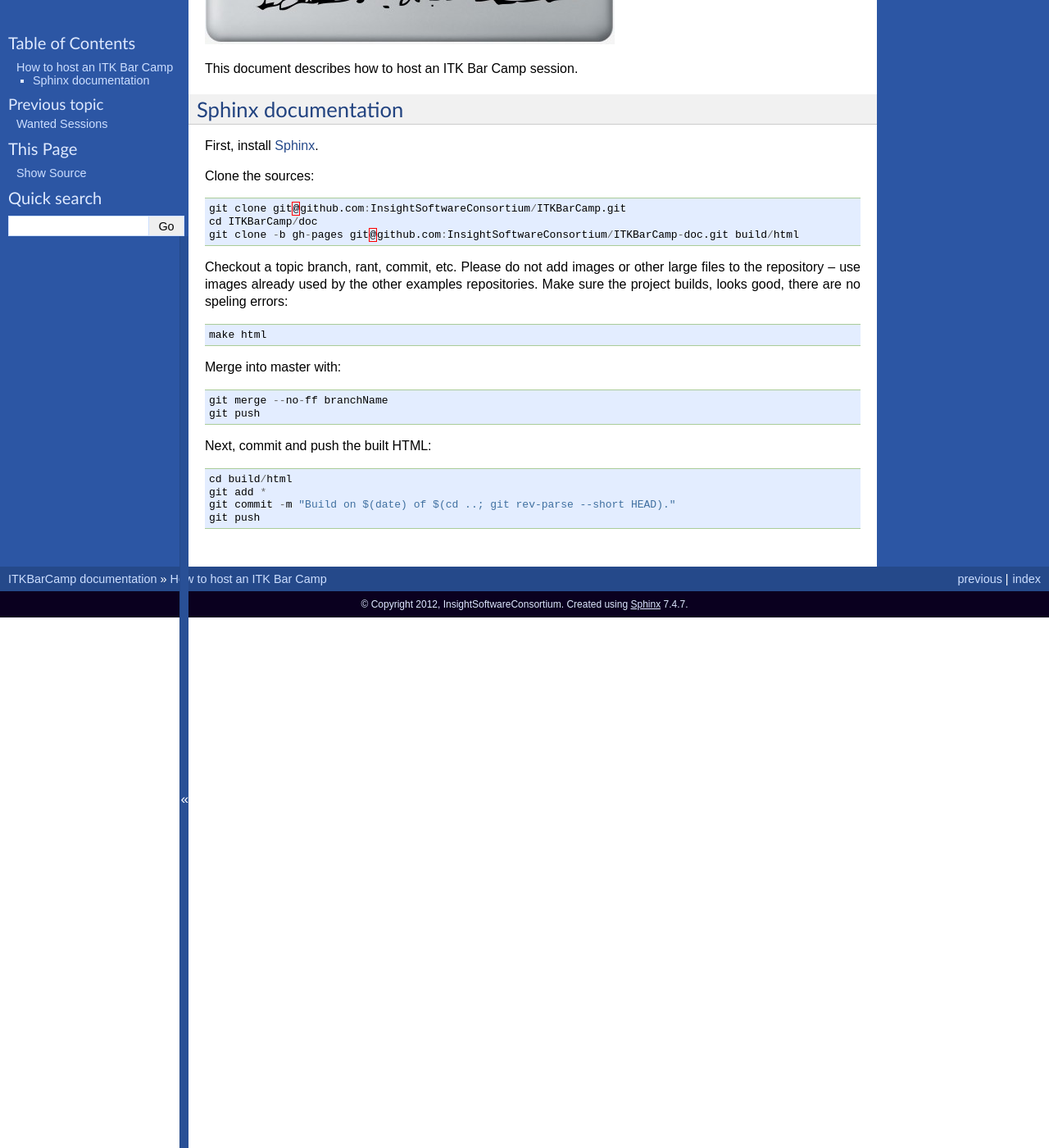
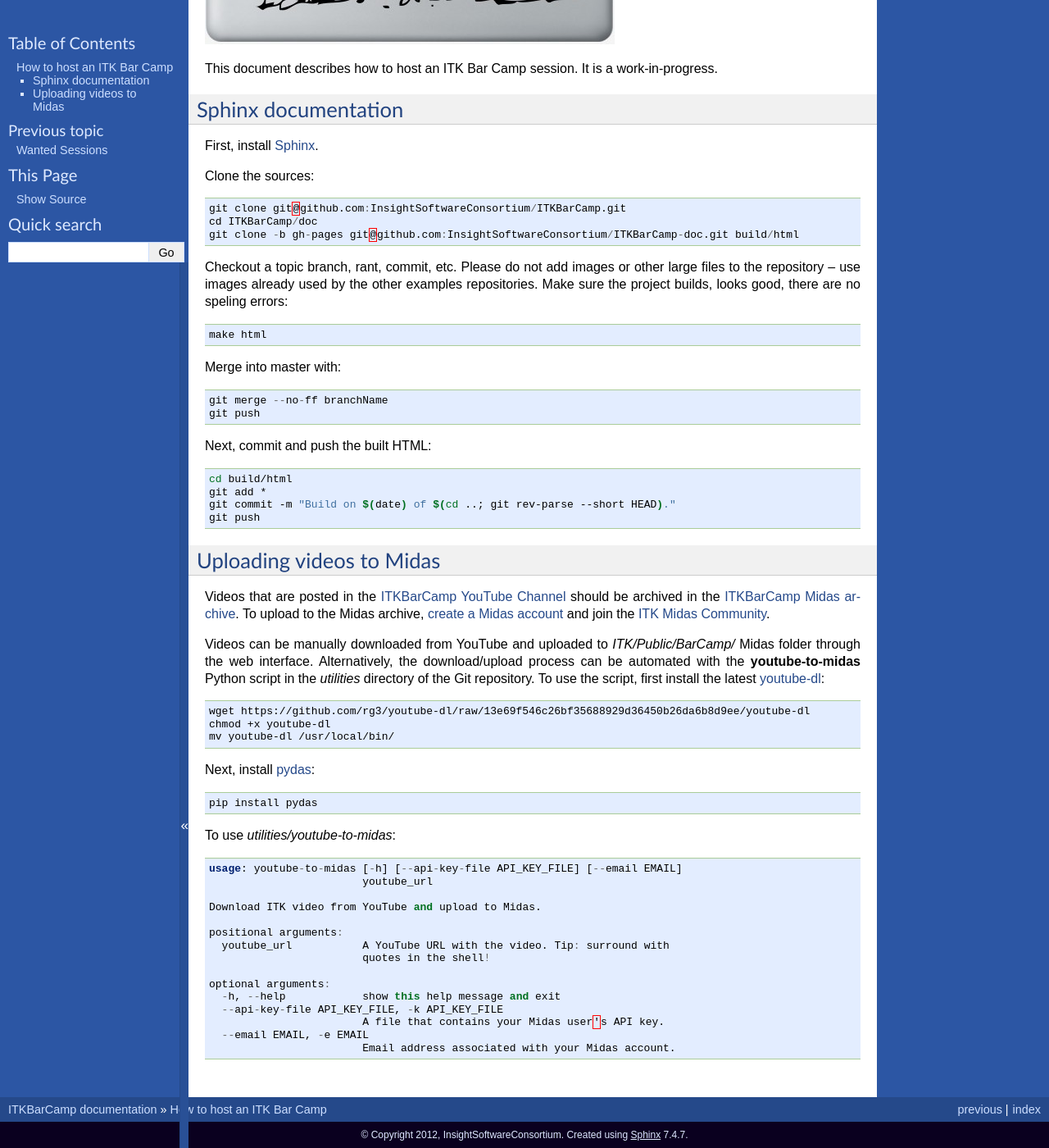
Before and after one commit to InsightSoftwareConsortium/ITKBarCamp, a Sphinx documentation site: the page built from doc/source/host.rst, in a window 1280 px wide and 1400 px high, scrolled down 382 px. Shown: the whole window at 82% size. Built offline with Sphinx 7.4.7, drawn with Linux system fonts in a browser that asks for light colours; formulas are drawn with MathJax 3; pages that are not in the unit, such as notebooks, are missing from menus.

Commit message:
Add documentation for youtube-to-midas.

```diff
--- a/doc/source/host.rst
+++ b/doc/source/host.rst
@@ -3,7 +3,8 @@
 
 .. image:: images/marshmallow.jpg
 
-This document describes how to host an ITK Bar Camp session.
+This document describes how to host an ITK Bar Camp session.  It is a
+work-in-progress.
 
 Sphinx documentation
 --------------------
@@ -28,11 +29,62 @@
   git merge --no-ff branchName
   git push
 
-Next, commit and push the built HTML::
+Next, commit and push the built HTML:
+
+.. code-block:: bash
 
   cd build/html
   git add *
   git commit -m "Build on $(date) of $(cd ..; git rev-parse --short HEAD)."
   git push
 
+Uploading videos to Midas
+-------------------------
+
+Videos that are posted in the `ITKBarCamp YouTube Channel`_ should be archived
+in the `ITKBarCamp Midas archive`_.  To upload to the Midas archive, `create a
+Midas account`_ and join the `ITK Midas Community`_.
+
+Videos can be manually downloaded from YouTube and uploaded to
+*ITK/Public/BarCamp/* Midas folder through the web interface.  Alternatively,
+the download/upload process can be automated with the **youtube-to-midas**
+Python script in the *utilities* directory of the Git repository.  To use the
+script, first install the latest youtube-dl_:
+
+.. code-block:: bash
+
+  wget https://github.com/rg3/youtube-dl/raw/13e69f546c26bf35688929d36450b26da6b8d9ee/youtube-dl
+  chmod +x youtube-dl
+  mv youtube-dl /usr/local/bin/
+
+Next, install pydas_:
+
+.. code-block:: bash
+
+  pip install pydas
+
+To use *utilities/youtube-to-midas*::
+
+  usage: youtube-to-midas [-h] [--api-key-file API_KEY_FILE] [--email EMAIL]
+                          youtube_url
+
+  Download ITK video from YouTube and upload to Midas.
+
+  positional arguments:
+    youtube_url           A YouTube URL with the video. Tip: surround with
+                          quotes in the shell!
+
+  optional arguments:
+    -h, --help            show this help message and exit
+    --api-key-file API_KEY_FILE, -k API_KEY_FILE
+                          A file that contains your Midas user's API key.
+    --email EMAIL, -e EMAIL
+                          Email address associated with your Midas account.
+
+.. _create a Midas account: http://midas3.kitware.com/midas/#
+.. _ITKBarCamp Midas archive: http://midas3.kitware.com/midas/folder/7556
+.. _ITKBarCamp YouTube Channel: http://www.youtube.com/user/ITKBarCamp?feature=watch
+.. _ITK Midas Community: http://midas3.kitware.com/midas/community/12
 .. _Sphinx: http://sphinx.pocoo.org
+.. _youtube-dl: http://rg3.github.com/youtube-dl/
+.. _pydas: http://github.com/midasplatform/pydas
```
Also changed, not shown: 1 other file.
